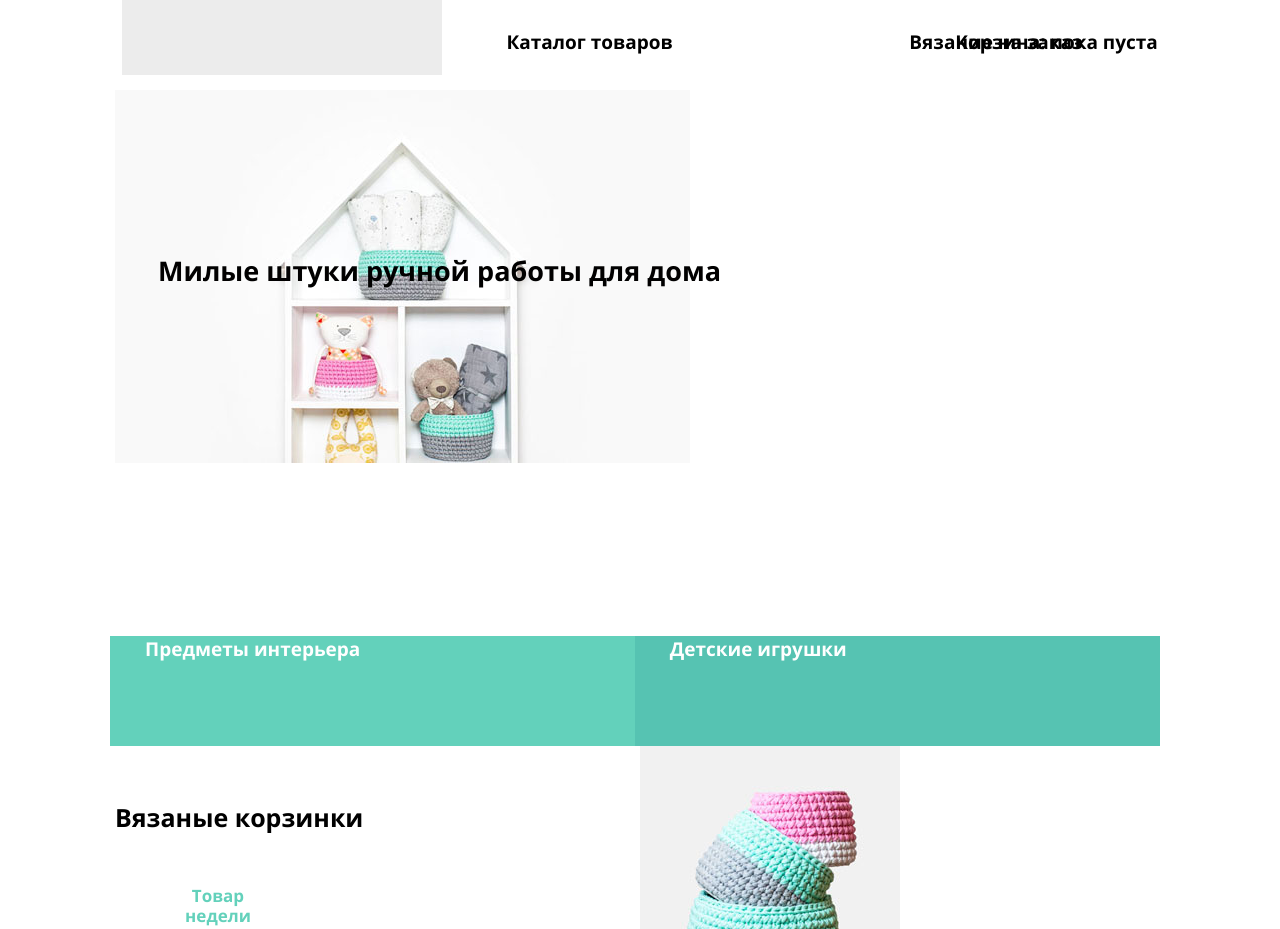
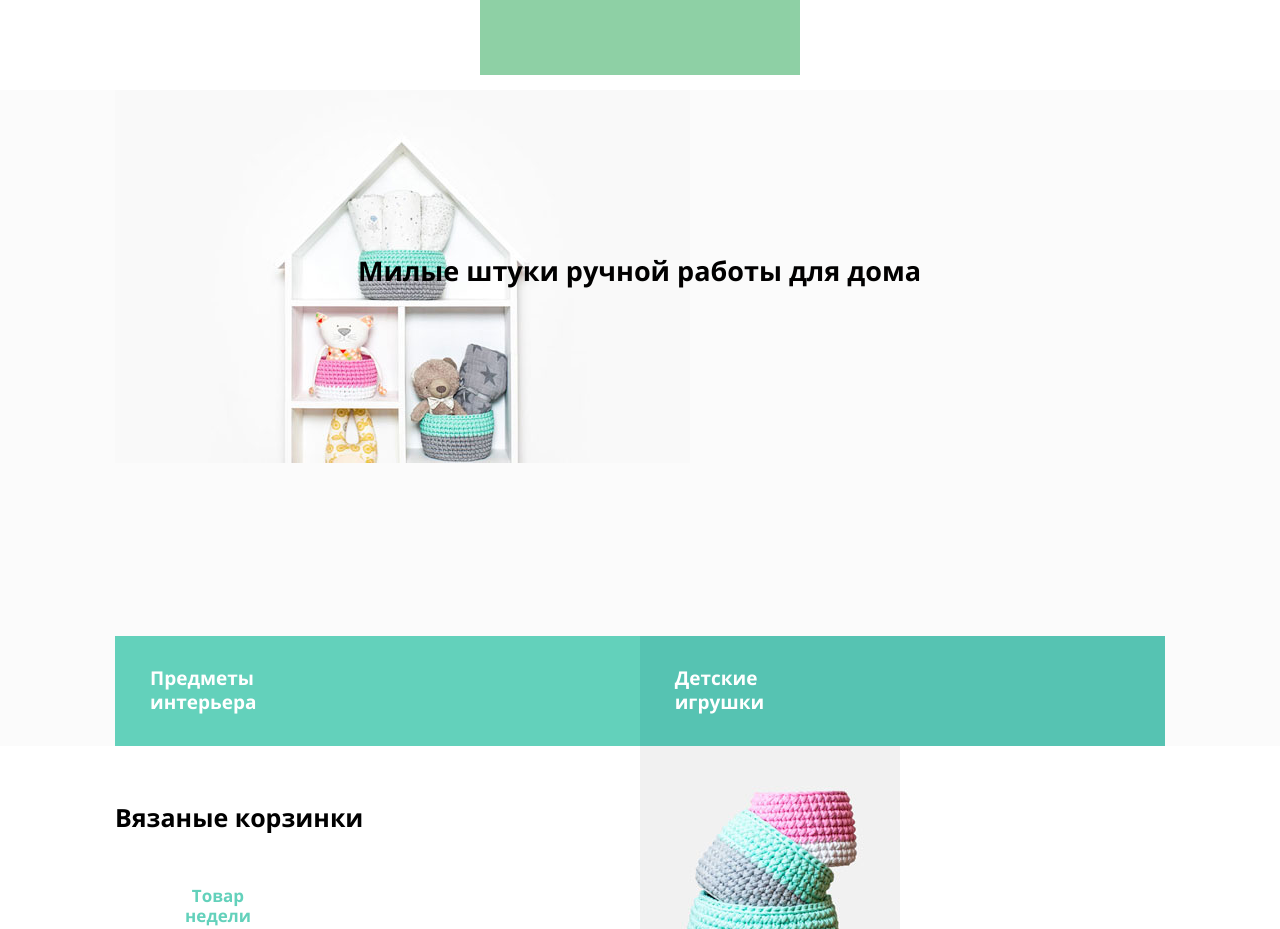
Before and after one commit to tiangela/Mishka, a plain HTML site: page index.html in a window 1280 px wide. Shown: the top 929 px of the page. Drawn offline with nearby package versions, Linux system fonts and the light colour scheme; files that its build step writes are made by us from their sources; files whose address does not match are found by name.

Commit message:
Доделала адаптив главной страницы (без хэдера)

```diff
--- a/index.html
+++ b/index.html
@@ -31,6 +31,8 @@
   </div>
   </header>
   <main class="main">
+    <div class="main__title-container">
+      <div class="main__container">
     <h1 class="main__title main__title--index">Милые штуки ручной работы для дома</h1>
     <div class="main__comment">
       <p>Бесплатная доставка по России</p>
@@ -41,6 +43,8 @@
       <a class="main__link" href="#">
         <span class="main__item main__item--dark">Детские игрушки</span>
       </a>
+      </div>
+    </div>
     <div class="main__wrapper">
     <section class="product">
       <h2 class="product__title">Вязаные корзинки</h2>
@@ -85,7 +89,7 @@
       <div class="feedback__wrapper">
         <h2 class="feedback__title">Отзывы</h2>
         <article class="feedback__text">Я молодая мама, но всё равно фотографии не набирали и близко такого количества лайков, как у популярных инстамамочек. В отчаянии, я накупила аксессуаров и игрушек в Мишке, и мои фотографии сразу стали более стильными, а также набирают больше лайков!</article>
-        <cite class="feedback__user">Анастасия Красильникова</cite><br>
+        <cite class="feedback__user">Анастасия Красильникова</cite>
         <a href="#" class="feedback__mail">@misssssiskras</a>
         <button class="feedback__btn feedback__btn--current" type="button">Предыдущий отзыв</button>
         <button class="feedback__btn feedback__btn--next" type="button">Следующий отзыв</button>
--- a/less/blocks/header.less
+++ b/less/blocks/header.less
@@ -10,7 +10,7 @@
 .header__logo {
   height: 40px;
   width: 90px;
-  background-color: @light-grey;
+  background-color: #8ed0a5;
   margin: 0 auto;
   padding: 20px 0;
 }
--- a/less/blocks/main.less
+++ b/less/blocks/main.less
@@ -1,18 +1,25 @@
 .main {
-  .container ();
   width: 100%;
+}
+.main__title-container {
+  background-color: @title-grey;
 }
 .main__wrapper {
   .container ();
-  /*padding: 0 30px;*/
+    /*padding: 0 30px;*/
+}
+.main__title {
+  &--index {
+  .container();
+  }
 }
   .main__title {
     padding-top: 76px;
-    padding-bottom: 81px;
     background-color: @bgr-color;
     &--index {
+      padding-bottom: 80px;
       padding-top: 80px;
-      padding-bottom: 120px;
+      text-align: center;
       background: url("../img/hero-mobile@1x.jpg") no-repeat;
     }
   }
@@ -49,16 +56,22 @@
     }
 
   @media @tablet-widths {
-  /*.main__wrapper {
+      /*.main__wrapper {
     padding-left: 50px;
     padding-right: 50px;
     }*/
+    .main__title-container {
+      width: 100%;
+      }
+    .main__container {
+      .container ();
+    }
   .main__link {
     display: inline-block;
     vertical-align: top;
     height: 110px;
     width: 50%;
-    margin-left: -5px;
+    margin-right: -5px;
       &:nth-child(2) {
         margin-right: 0px;
         margin-left: 0px;
@@ -68,39 +81,32 @@
     display: inline-block;
     text-align: center;
     vertical-align: top;
-    padding-top: 103px;
-    padding-bottom: 77px;
       &--index {
         padding-left: 87px;
         padding-right: 87px;
         padding-top: 162px;
-        padding-bottom: 371px;
-    }
+        }
   }
   .main__description {
     margin-top: 73px;
     margin-bottom: 66px;
   }
   .main__item {
+    display: block;
     width: 167px;
-    padding-right: 167px;
     padding-left: 35px;
   }
 }
 
   @media @desktop-widths {
-    .main__link {
+    /*.main__link {
       margin: 0;
-      margin-left: -5px;
+      margin-right: -5px;
       &:nth-child(2) {
         margin: 0;
       }
-    }
-    .main__wrapper--title {
-      .container ();
-      /*width: 700px;
-      margin: 0 auto;*/
-    }
+    } */
+
     .main__title {
       padding-bottom: 94px;
     &--index {
--- a/less/blocks/map.less
+++ b/less/blocks/map.less
@@ -1,4 +1,4 @@
-.map {
+/*.map {
   width: 100%;
   display: block;
   height: 460px;
@@ -9,3 +9,4 @@
     width: 50%;
   }
 }
+*/
--- a/less/blocks/menu.less
+++ b/less/blocks/menu.less
@@ -4,6 +4,7 @@
   margin: 0 auto;
   background-color: @body-color;
   z-index: 3;
+  display: none;
 }
   .menu__wrapper {
   display: flex;
--- a/less/variables.less
+++ b/less/variables.less
@@ -7,6 +7,7 @@
 @dark-green: #56c3b2;
 @border-grey: #ededed;
 @modal-grey: #c7c7c7;
+@title-grey: #fbfbfb;
 @light-grey: #ececec;
 @tablet-widths: ~"(min-width: 768px)";
 @desktop-widths: ~"(min-width: 1150px)";
```
Also changed, not shown: catalog.html (+2 -0 lines), form.html (+2 -0 lines). Lines whose indentation alone changed are shown as unchanged.
